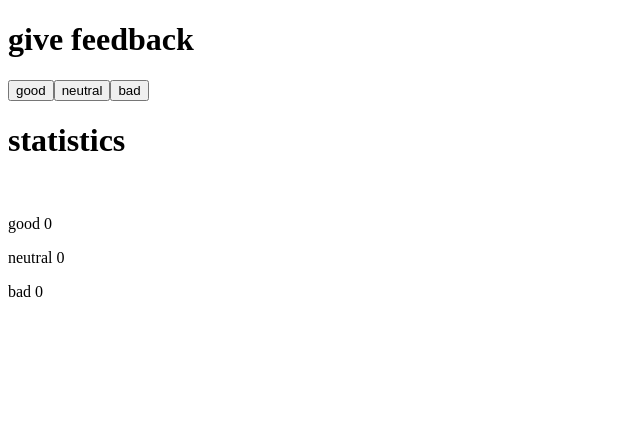
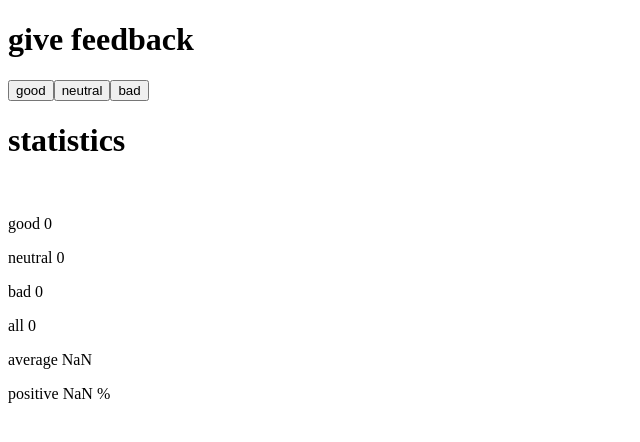
Before and after one commit to impemberton/fsopen, a React (Vite) app in the folder part1/unicafe/: page / in a window 1280 px wide. Shown: the top 442 px of the page, without its empty margins (0-640 px from the left). Built offline with nearby package versions, Linux system fonts and the light colour scheme.

Commit message:
complete part 1.7

```diff
--- a/part1/unicafe/src/App.jsx
+++ b/part1/unicafe/src/App.jsx
@@ -18,6 +18,9 @@ const App = () => {
   const [neutral, setNeutral] = useState(0)
   const [bad, setBad] = useState(0)
   const makeIncrementer = (counter, setter) => () => setter(counter + 1)
+  const sum = () => good + bad + neutral
+  const average = () => (good - bad) / sum()
+  const positive = () => `${(good / sum()) * 100} %`
 
   return (
     <>
@@ -30,6 +33,9 @@ const App = () => {
     <Stat name="good" count={good} />
     <Stat name="neutral" count={neutral} />
     <Stat name="bad" count={bad} />
+    <Stat name="all" count={sum()} />
+    <Stat name="average" count={average()} />
+    <Stat name="positive" count={positive()} />
     </>
   )
 }
```
